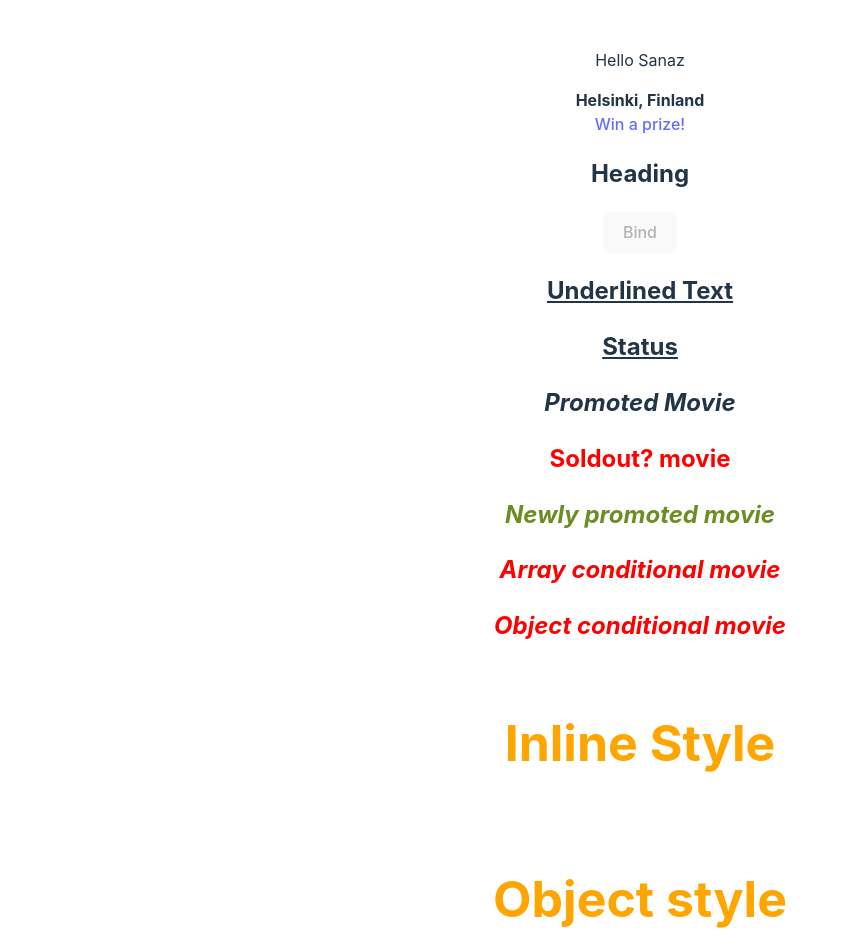
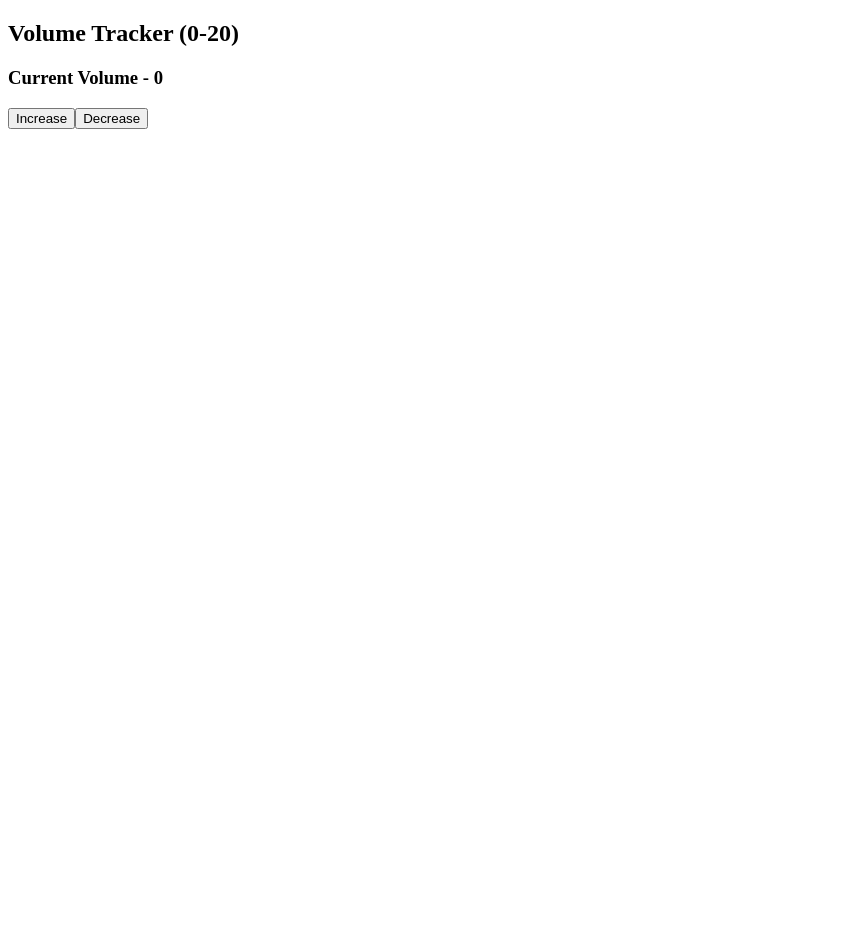
Before and after one commit to SanazBHMN/vue-3, a Vue app: page / in a window 1280 px wide. Shown: the top 952 px of the page, without its empty margins (0-841 px from the left). After the commit the page ends 800 px from the top, so only its background shows below. Built offline with nearby package versions, Linux system fonts and the light colour scheme.

Commit message:
watchers

```diff
--- a/src/App.vue
+++ b/src/App.vue
@@ -1,95 +1,34 @@
+<template>
+  <h2>Volume Tracker (0-20)</h2>
+  <h3>Current Volume - {{ volume }}</h3>
+  <div>
+    <button @click="volume += 2">Increase</button>
+    <button @click="volume -= 2">Decrease</button>
+  </div>
+</template>
+
 <script>
 export default {
   name: "App",
   data() {
     return {
-      greet: "Hello",
-      name: "Sanaz",
-      location: "<b>Helsinki, Finland</b>",
-      hack: `<a href='#' onclick='alert("You have been hacked!")'>Win a prize!</a>`,
-      headingId: "heading",
-      isDisabled: true,
-      status: "danger",
-      isPromoted: true,
-      isSoldout: true,
-      highlightColor: "orange",
-      headerSize: 50,
-      headerStyleObject: {
-        color: "orange",
-        fontSize: "50px",
-        padding: "20px",
-      },
-      baseStyleObject: {
-        fontSize: "50px",
-        padding: "10px",
-      },
-      successStyleObject: {
-        color: "green",
-        backgroundColor: "lightgreen",
-        border: "1px solid green",
-      },
-      dangerStyleObject: {
-        color: "darkred",
-        backgroundColor: "red",
-        border: "1px solid darkred",
-      },
+      volume: 0,
     };
+  },
+  methods: {},
+  computed: {},
+  watch: {
+    volume(newValue, oldValue) {
+      console.log("New Value: ", newValue);
+      console.log("Old Value: ", oldValue);
+      if (newValue === 16 && newValue > oldValue) {
+        alert(
+          "Listening to a high volume for a long time may damage your hearing!"
+        );
+      }
+    },
   },
 };
 </script>
 
-<template>
-  <p>{{ greet }} {{ name }}</p>
-  <div v-html="location"></div>
-  <div v-html="hack"></div>
-  <h2 :id="headingId">Heading</h2>
-  <button :disabled="isDisabled">Bind</button>
-  <h2 class="underline">Underlined Text</h2>
-  <h2 class="underline" :class="status">Status</h2>
-  <h2 :class="isPromoted && 'promoted'">Promoted Movie</h2>
-  <h2 :class="isSoldout ? 'sold-out' : 'new'">Soldout? movie</h2>
-  <h2 :class="['new', 'promoted']">Newly promoted movie</h2>
-  <h2 :class="[isPromoted && 'promoted', isSoldout ? 'sold-out' : 'new']">
-    Array conditional movie
-  </h2>
-  <h2
-    :class="{
-      promoted: isPromoted,
-      new: !isSoldout,
-      'sold-out': isSoldout,
-    }"
-  >
-    Object conditional movie
-  </h2>
-  <h2
-    :style="{
-      color: highlightColor,
-      fontSize: headerSize + 'px',
-      padding: '20px',
-    }"
-  >
-    Inline Style
-  </h2>
-  <h2 :style="headerStyleObject">Object style</h2>
-  <div :style="[baseStyleObject, successStyleObject]">Success Style</div>
-  <div :style="[baseStyleObject, successStyleObject, dangerStyleObject]">
-    Danger Style
-  </div>
-</template>
-
-<style scoped>
-.underline {
-  text-decoration: underline;
-}
-.promoted {
-  font-style: italic;
-}
-
-.new {
-  color: olivedrab;
-}
-
-.sold-out {
-  color: red;
-}
-</style>
+<style scoped></style>
--- a/src/main.js
+++ b/src/main.js
@@ -1,5 +1,5 @@
 import { createApp } from 'vue'
-import './style.css'
+// import './style.css'
 import App from './App.vue'
 
 createApp(App).mount('#app')
```
